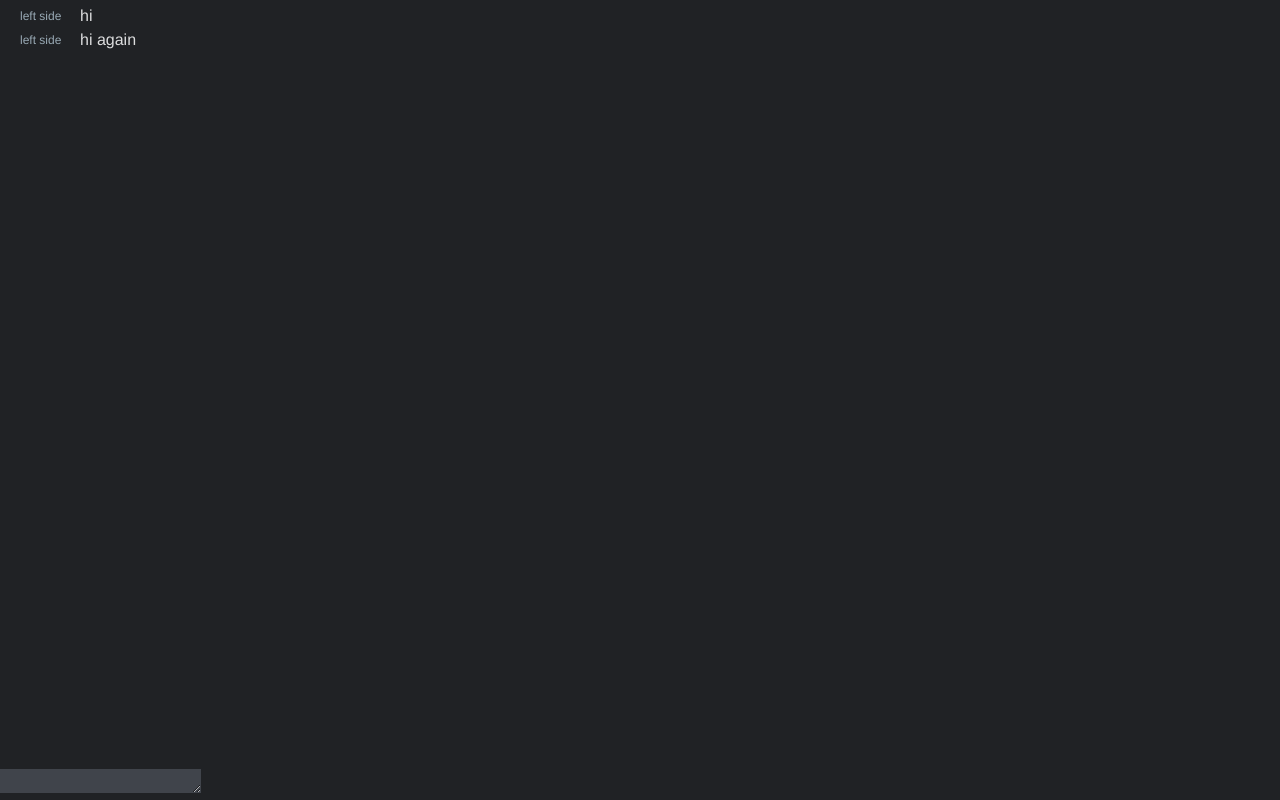
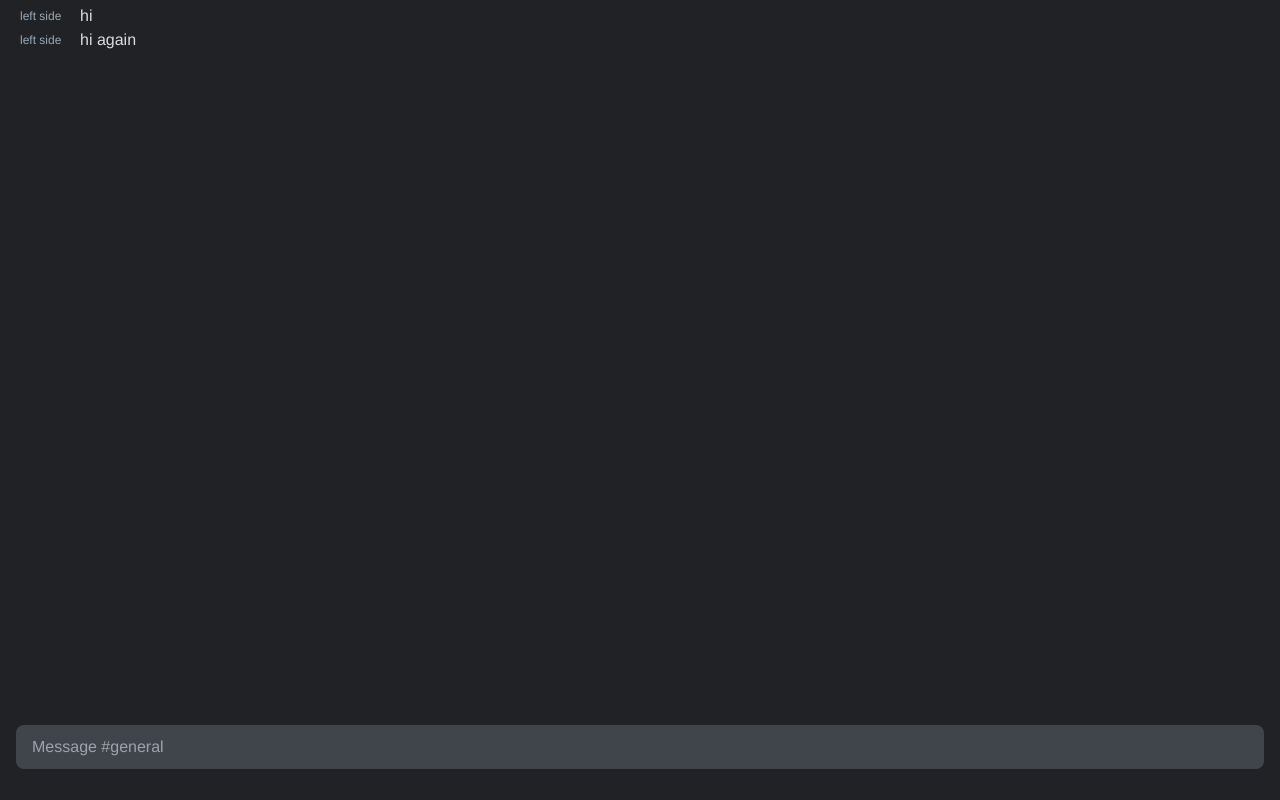
Before and after one commit to theADAMJR/dclone, a React (Create React App) app in the folder frontend/: page / in a window 1280 px wide. Built offline with nearby package versions, Linux system fonts and the light colour scheme; a web font is replaced by a local one.

Commit message:
Better Message Box Styling

```diff
--- a/frontend/src/components/channel/message-box.tsx
+++ b/frontend/src/components/channel/message-box.tsx
@@ -4,6 +4,7 @@ import TextareaAutosize from 'react-textarea-autosize';
 export interface MessageBoxProps { }
 
 const MessageBox: React.FunctionComponent<MessageBoxProps> = () => {
+  const [channel, setChannel] = useState({ name: 'general' });
   const [content, setContent] = useState('');
 
   const onKeyDown = (event: React.KeyboardEvent) => {
@@ -14,14 +15,19 @@ const MessageBox: React.FunctionComponent<MessageBoxProps> = () => {
       || event.shiftKey
       || !content.trim()) return;
 
-    alert(content);
+    setContent('');
   }
 
   return (
-    <div>
+    <div className="px-4">
       <TextareaAutosize
         onChange={e => setContent(e.target.value)}
-        onKeyDown={onKeyDown} />
+        onKeyDown={onKeyDown}
+        value={content}
+        rows={1}
+        placeholder={`Message #${channel.name}`}
+        className="resize-none normal appearance-none rounded-lg leading-tight focus:outline-none w-full inset-x-5 max-h-96 py-3 px-4" />
+      <div className="text-sm w-full h-6"></div>
     </div>
   );
 }
```
